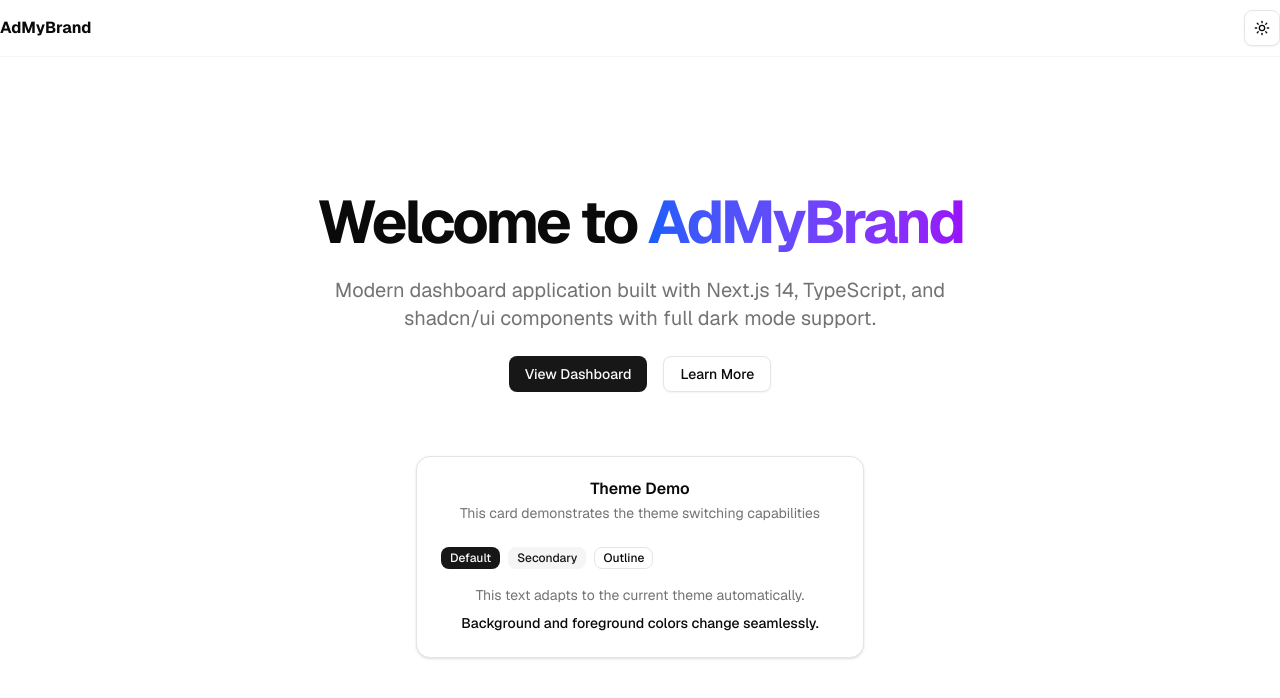
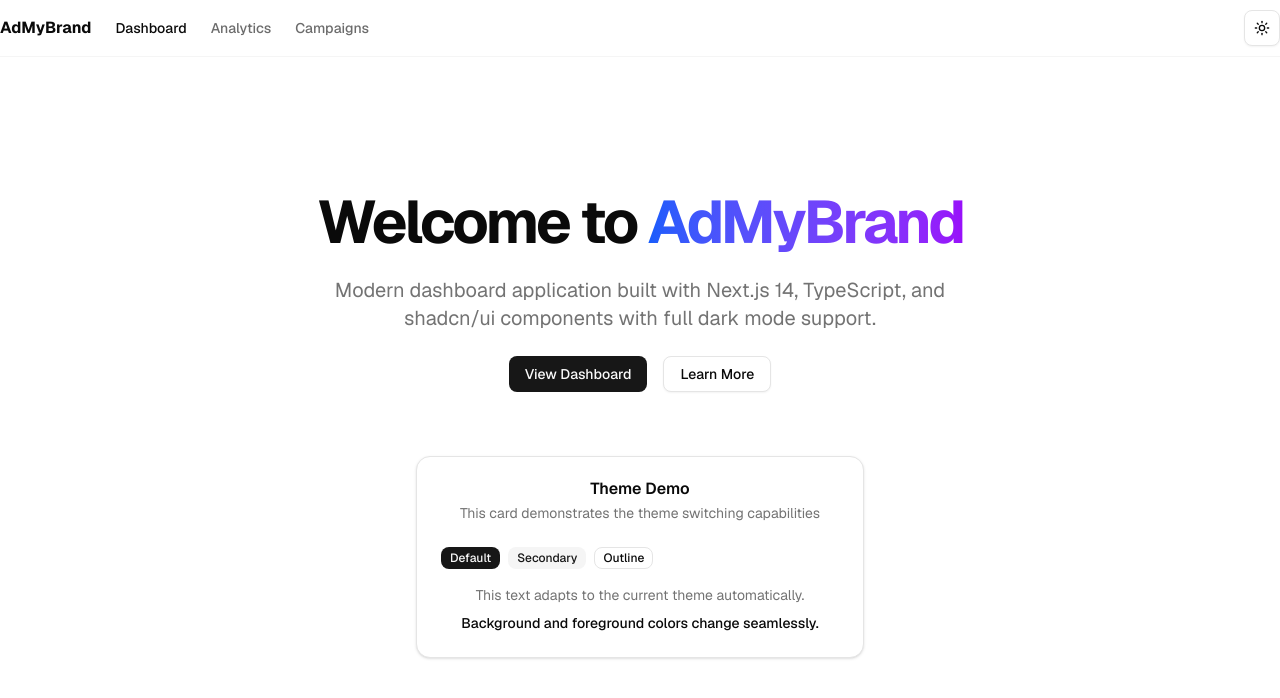
Before and after one commit to Sathwik-Shenoy/ADmyBrand, a Next.js app: page / in a window 1280 px wide. Shown: the top 698 px of the page. Built offline with nearby package versions, Linux system fonts and the light colour scheme.

Commit message:
feat: Enhanced navigation and theme toggle

```diff
--- a/app/layout.tsx
+++ b/app/layout.tsx
@@ -40,15 +40,39 @@ export default function RootLayout({
             <header className="sticky top-0 z-50 w-full border-b border-border/40 bg-background/95 backdrop-blur supports-[backdrop-filter]:bg-background/60">
               <div className="container flex h-14 max-w-screen-2xl items-center">
                 <div className="mr-4 hidden md:flex">
+                  <a href="/" className="mr-6 flex items-center space-x-2">
                     <span className="hidden font-bold sm:inline-block">
                       AdMyBrand
                     </span>
+                  </a>
+                  <nav className="flex items-center space-x-6 text-sm font-medium">
+                    <a
+                      href="/dashboard"
+                      className="transition-colors hover:text-foreground/80 text-foreground"
+                    >
+                      Dashboard
+                    </a>
+                    <a
+                      href="/analytics"
+                      className="transition-colors hover:text-foreground/80 text-foreground/60"
+                    >
+                      Analytics
+                    </a>
+                    <a
+                      href="/campaigns"
+                      className="transition-colors hover:text-foreground/80 text-foreground/60"
+                    >
+                      Campaigns
+                    </a>
+                  </nav>
                 </div>
                 <div className="flex flex-1 items-center justify-between space-x-2 md:justify-end">
                   <div className="w-full flex-1 md:w-auto md:flex-none">
+                    <a href="/" className="flex items-center space-x-2">
                       <span className="inline-block font-bold md:hidden">
                         AdMyBrand
                       </span>
+                    </a>
                   </div>
                   <nav className="flex items-center">
                     <ThemeToggle />
--- a/components/ui/theme-toggle.tsx
+++ b/components/ui/theme-toggle.tsx
@@ -13,29 +13,32 @@ import {
 } from '@/components/ui/dropdown-menu';
 
 export function ThemeToggle() {
-  const { setTheme } = useTheme();
+  const { theme, setTheme } = useTheme();
 
   return (
     <DropdownMenu>
       <DropdownMenuTrigger asChild>
-        <Button variant="outline" size="icon">
+        <Button variant="outline" size="icon" className="relative">
           <Sun className="h-[1.2rem] w-[1.2rem] rotate-0 scale-100 transition-all dark:-rotate-90 dark:scale-0" />
           <Moon className="absolute h-[1.2rem] w-[1.2rem] rotate-90 scale-0 transition-all dark:rotate-0 dark:scale-100" />
           <span className="sr-only">Toggle theme</span>
         </Button>
       </DropdownMenuTrigger>
-      <DropdownMenuContent align="end">
-        <DropdownMenuItem onClick={() => setTheme('light')}>
+      <DropdownMenuContent align="end" className="w-40">
+        <DropdownMenuItem onClick={() => setTheme('light')} className="cursor-pointer">
           <Sun className="mr-2 h-4 w-4" />
           <span>Light</span>
+          {theme === 'light' && <span className="ml-auto text-xs">✓</span>}
         </DropdownMenuItem>
-        <DropdownMenuItem onClick={() => setTheme('dark')}>
+        <DropdownMenuItem onClick={() => setTheme('dark')} className="cursor-pointer">
           <Moon className="mr-2 h-4 w-4" />
           <span>Dark</span>
+          {theme === 'dark' && <span className="ml-auto text-xs">✓</span>}
         </DropdownMenuItem>
-        <DropdownMenuItem onClick={() => setTheme('system')}>
+        <DropdownMenuItem onClick={() => setTheme('system')} className="cursor-pointer">
           <Monitor className="mr-2 h-4 w-4" />
           <span>System</span>
+          {theme === 'system' && <span className="ml-auto text-xs">✓</span>}
         </DropdownMenuItem>
       </DropdownMenuContent>
     </DropdownMenu>
```
Lines whose indentation alone changed are shown as unchanged.
